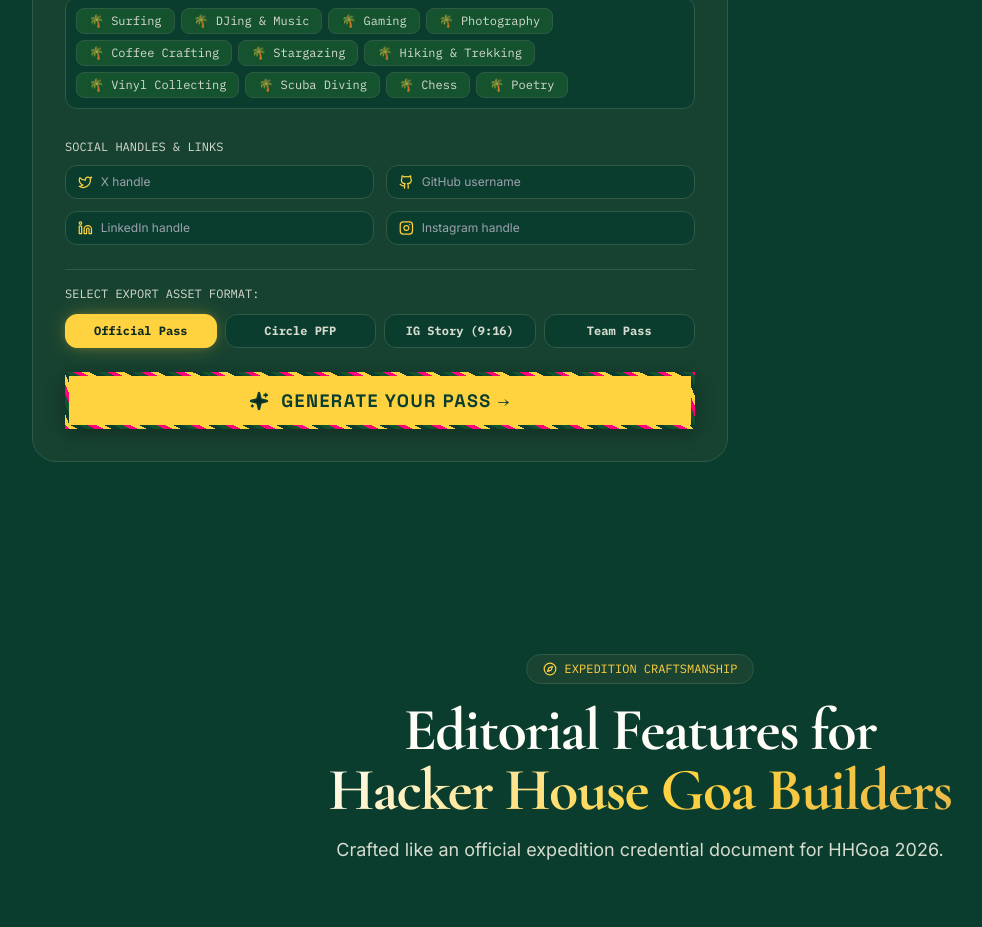
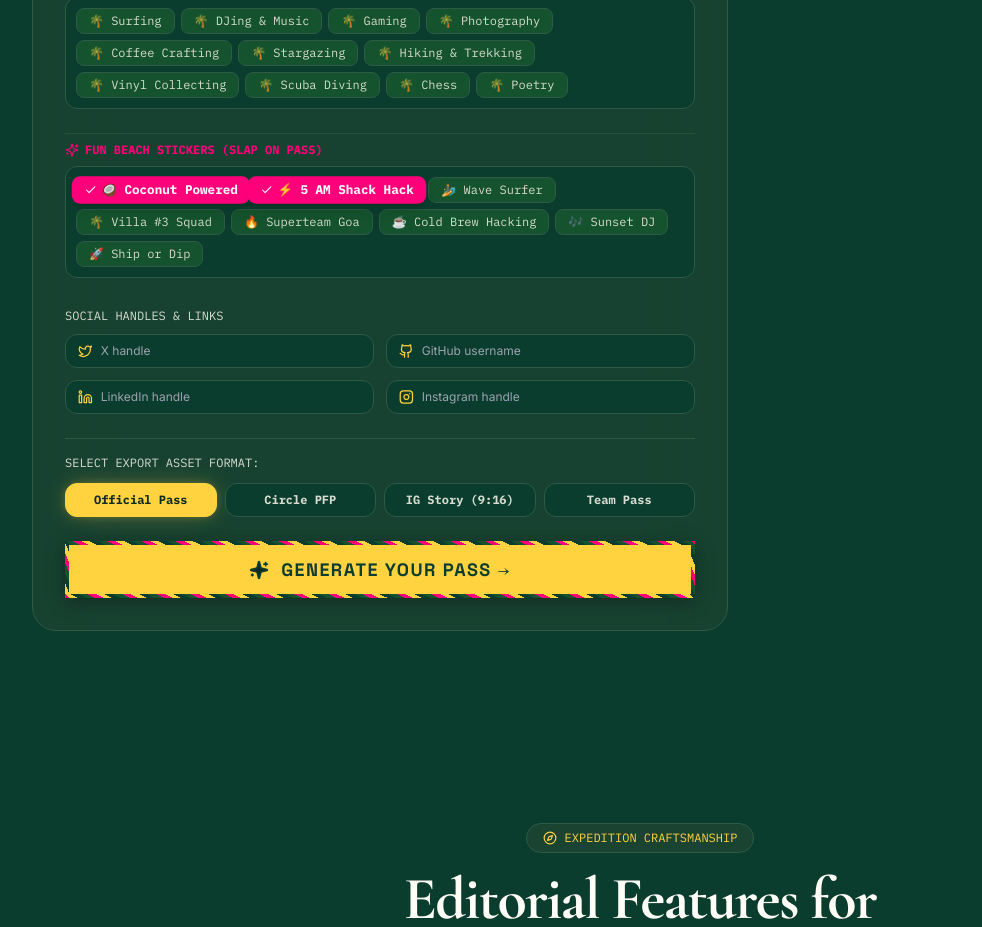
Before and after one commit to samu22112005/task1-HackerHouse-, a Next.js app: page / in a window 1280 px wide. Shown: the part 3940-4867 px from the top of the page, without its empty margins (0-982 px from the left). Built offline with nearby package versions, Linux system fonts and the light colour scheme.

Commit message:
Add fun beach sticker decals and pass card enhancements

```diff
--- a/src/components/generator/CanvasRenderer.ts
+++ b/src/components/generator/CanvasRenderer.ts
@@ -160,7 +160,7 @@
   ctx.rotate(-0.15);
 
   ctx.strokeStyle = '#FF007A';
-  ctx.lineWidth = 3;
+  ctx.lineWidth = 3.5;
   ctx.beginPath();
   ctx.arc(0, 0, radius, 0, Math.PI * 2);
   ctx.stroke();
@@ -169,12 +169,43 @@
   ctx.arc(0, 0, radius - 6, 0, Math.PI * 2);
   ctx.stroke();
 
-  ctx.font = 'bold 12px monospace';
+  ctx.font = 'bold 13px "Space Grotesk", monospace';
   ctx.fillStyle = '#FF007A';
   ctx.textAlign = 'center';
   ctx.fillText('OFFICIAL BUILDER', 0, -10);
   ctx.fillText('HHGOA 2026', 0, 8);
   ctx.fillText('GOA, INDIA', 0, 24);
+
+  ctx.restore();
+}
+
+function drawStickerDecal(
+  ctx: CanvasRenderingContext2D,
+  text: string,
+  x: number,
+  y: number,
+  angleRad: number,
+  bgColor: string = '#FF007A'
+) {
+  ctx.save();
+  ctx.translate(x, y);
+  ctx.rotate(angleRad);
+
+  ctx.font = 'bold 15px "Space Grotesk", sans-serif';
+  const metrics = ctx.measureText(text);
+  const w = metrics.width + 24;
+  const h = 32;
+
+  ctx.fillStyle = bgColor;
+  ctx.strokeStyle = '#FFFDF7';
+  ctx.lineWidth = 2.5;
+  drawRoundedRect(ctx, -w / 2, -h / 2, w, h, 16);
+  ctx.fill();
+  ctx.stroke();
+
+  ctx.fillStyle = '#FFFDF7';
+  ctx.textAlign = 'center';
+  ctx.fillText(text, 0, 5);
 
   ctx.restore();
 }
@@ -426,8 +457,23 @@
     ctx.fillText(`HOBBIES: ${hobbiesStr}`, cardX + 60, hobbyY);
   }
 
+  // Draw Selected Fun Beach Stickers
+  const stickersToDraw = state.selectedStickers && state.selectedStickers.length > 0
+    ? state.selectedStickers
+    : ['🥥 Coconut Powered', '⚡ 5 AM Shack Hack'];
+
+  if (stickersToDraw[0]) {
+    drawStickerDecal(ctx, stickersToDraw[0], cardX + cardW - 140, avatarY + 30, 0.12, '#FF007A');
+  }
+  if (stickersToDraw[1]) {
+    drawStickerDecal(ctx, stickersToDraw[1], cardX + cardW - 130, avatarY + 80, -0.08, '#10B981');
+  }
+  if (stickersToDraw[2]) {
+    drawStickerDecal(ctx, stickersToDraw[2], cardX + cardW - 145, avatarY + 130, 0.15, '#F59E0B');
+  }
+
   // Stamp & Barcode & QR
-  drawVerifiedStamp(ctx, cardX + cardW - 280, avatarY + avatarSize + 70, 50);
+  drawVerifiedStamp(ctx, cardX + cardW - 270, avatarY + avatarSize + 70, 50);
 
   const qrSize = 110;
   const qrX = cardX + cardW - qrSize - 50;
--- a/src/components/generator/IdentityGenerator.tsx
+++ b/src/components/generator/IdentityGenerator.tsx
@@ -10,6 +10,7 @@
 import {
   SEARCHABLE_TECH_STACKS,
   PRESET_HOBBIES,
+  PRESET_STICKERS,
   PRESET_ROLES,
   BUILDER_TITLES,
   getRandomBuilderTitle,
@@ -566,6 +567,40 @@
                   </div>
                 </div>
 
+                {/* FUN BEACH STICKERS SECTION */}
+                <div className="space-y-2 pt-2 border-t border-hhgoa-border/60">
+                  <label className="text-xs font-mono text-[#FF007A] uppercase font-extrabold flex items-center gap-1.5">
+                    <Sparkles className="w-3.5 h-3.5 text-[#FF007A]" /> FUN BEACH STICKERS (SLAP ON PASS)
+                  </label>
+                  <div className="flex flex-wrap gap-1.5 max-h-32 overflow-y-auto p-2.5 rounded-xl bg-hhgoa-bg border border-hhgoa-border">
+                    {PRESET_STICKERS.map((stk) => {
+                      const isSelected = state.selectedStickers?.includes(stk);
+                      return (
+                        <button
+                          key={stk}
+                          type="button"
+                          onClick={() => {
+                            setState((prev) => {
+                              const curr = prev.selectedStickers || [];
+                              const exists = curr.includes(stk);
+                              const updated = exists ? curr.filter((s) => s !== stk) : [...curr, stk];
+                              return { ...prev, selectedStickers: updated };
+                            });
+                          }}
+                          className={`px-3 py-1 rounded-lg font-mono text-xs transition-all flex items-center gap-1 ${
+                            isSelected
+                              ? 'bg-[#FF007A] text-white font-bold shadow-lg scale-105'
+                              : 'bg-hhgoa-secondary text-hhgoa-muted hover:text-white border border-hhgoa-border'
+                          }`}
+                        >
+                          {isSelected && <Check className="w-3 h-3" />}
+                          {stk}
+                        </button>
+                      );
+                    })}
+                  </div>
+                </div>
+
                 {/* Social Handles */}
                 <div className="space-y-2">
                   <label className="text-xs font-mono text-hhgoa-muted uppercase">Social Handles & Links</label>
--- a/src/types/builder.ts
+++ b/src/types/builder.ts
@@ -63,6 +63,7 @@
   teamName: string;
   expeditionTag: string;
   theme: PassTheme;
+  selectedStickers: string[];
   solo: SoloMember;
   teamMembers: TeamMember[];
   selectedExportFormat: ExportFormat;
--- a/src/utils/builderPassGenerator.ts
+++ b/src/utils/builderPassGenerator.ts
@@ -10,6 +10,17 @@
   saturation: 100,
   aspectShape: 'circle',
 };
+
+export const PRESET_STICKERS = [
+  "🥥 Coconut Powered",
+  "⚡ 5 AM Shack Hack",
+  "🏄 Wave Surfer",
+  "🌴 Villa #3 Squad",
+  "🔥 Superteam Goa",
+  "☕ Cold Brew Hacking",
+  "🎶 Sunset DJ",
+  "🚀 Ship or Dip"
+];
 
 export const BUILDER_TITLES = [
   "Neural Nomad",
@@ -84,6 +95,7 @@
     teamName: 'Expedition Team',
     expeditionTag: '#FrameInGoa',
     theme: 'jungle',
+    selectedStickers: ['🥥 Coconut Powered', '⚡ 5 AM Shack Hack'],
     solo: {
       id: '1',
       name: '',
```
